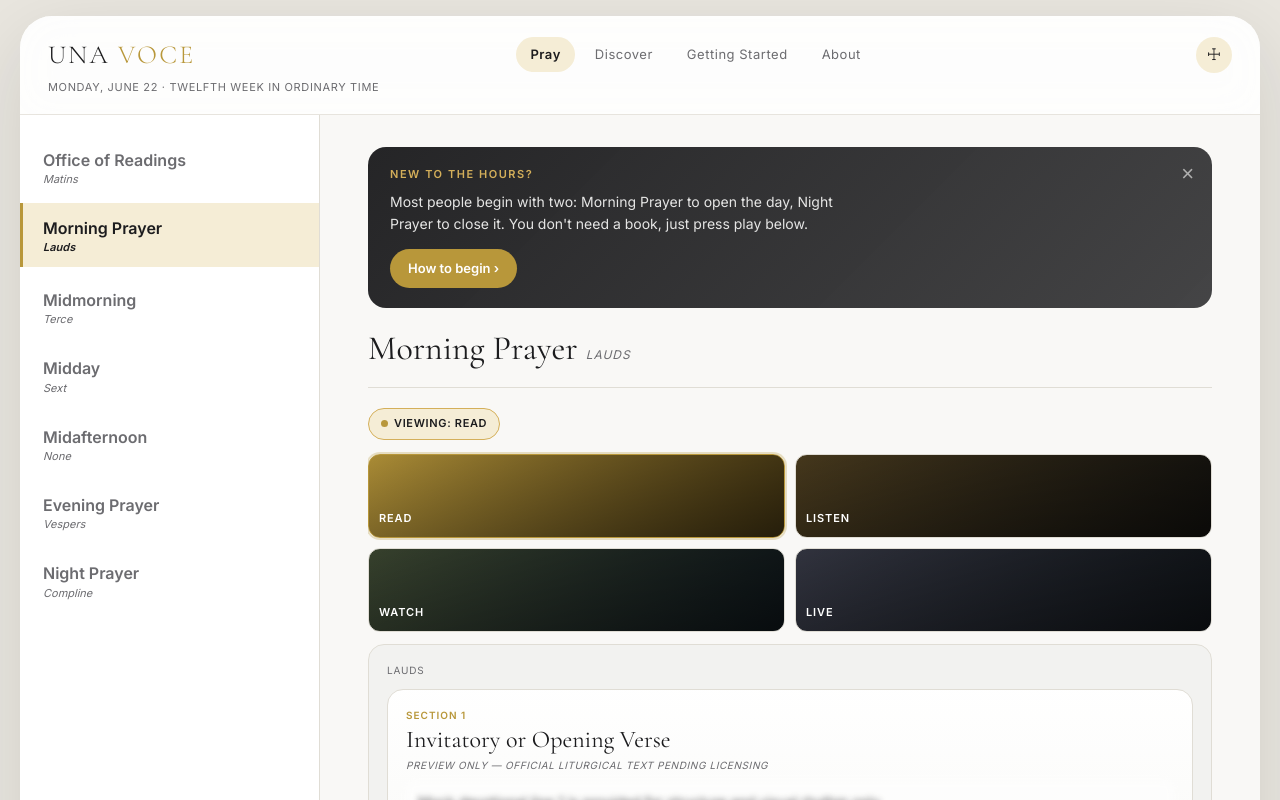
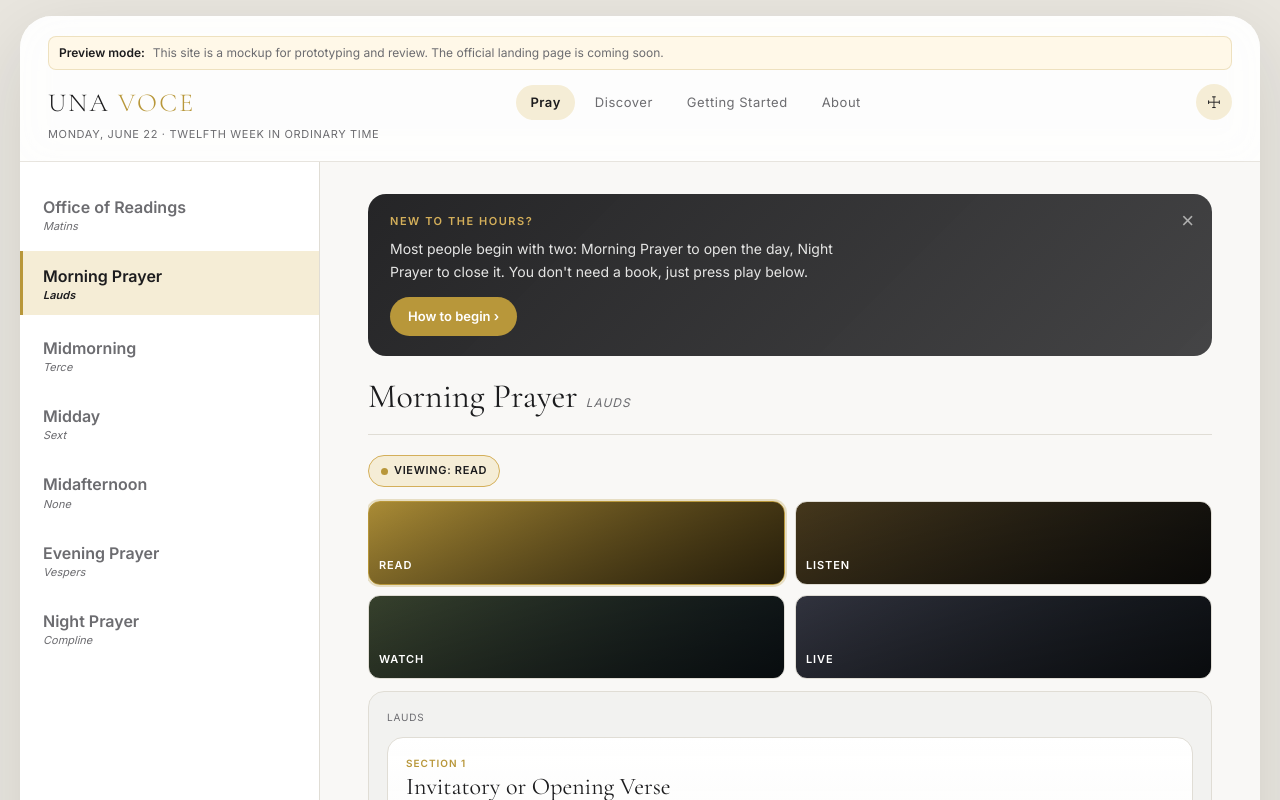
Before and after one commit to rgcuffee/una-voce, a React (Vite) app: page / in a window 1280 px wide. Shown: the top 800 px of the page. Built offline with nearby package versions, Linux system fonts and the light colour scheme.

Commit message:
preview banner

```diff
--- a/src/components/PrayerOfficeMockup.tsx
+++ b/src/components/PrayerOfficeMockup.tsx
@@ -1579,6 +1579,17 @@ export function PrayerOfficeMockup() {
   return (
     <div className={`phone${activeView === 'today' ? '' : ' single-column'}`}>
       <header className='app-header'>
+        <div
+          className='prototype-banner'
+          role='status'
+          aria-label='Preview mode: This site is a mockup for prototyping and review. The official landing page is coming soon.'
+        >
+          <span className='prototype-banner-title'>Preview mode:</span>
+          <span className='prototype-banner-copy'>
+            This site is a mockup for prototyping and review. The official
+            landing page is coming soon.
+          </span>
+        </div>
         <div className='header-top'>
           <div
             className='logo'
--- a/src/styles/index.css
+++ b/src/styles/index.css
@@ -59,6 +59,32 @@ body {
     position: sticky;
     top: 0;
     z-index: 100;
+}
+
+.prototype-banner {
+    display: flex;
+    align-items: center;
+    flex-wrap: wrap;
+    gap: 8px;
+    width: 100%;
+    margin-bottom: 14px;
+    padding: 8px 10px;
+    border: 1px solid rgba(184, 151, 58, 0.24);
+    border-radius: 8px;
+    background: #fff8e8;
+    color: var(--charcoal-mid);
+    font-size: 12px;
+    line-height: 1.3;
+}
+
+.prototype-banner-title {
+    flex-shrink: 0;
+    color: var(--charcoal);
+    font-weight: 700;
+}
+
+.prototype-banner-copy {
+    color: var(--charcoal-soft);
 }
 
 .header-top {
```
